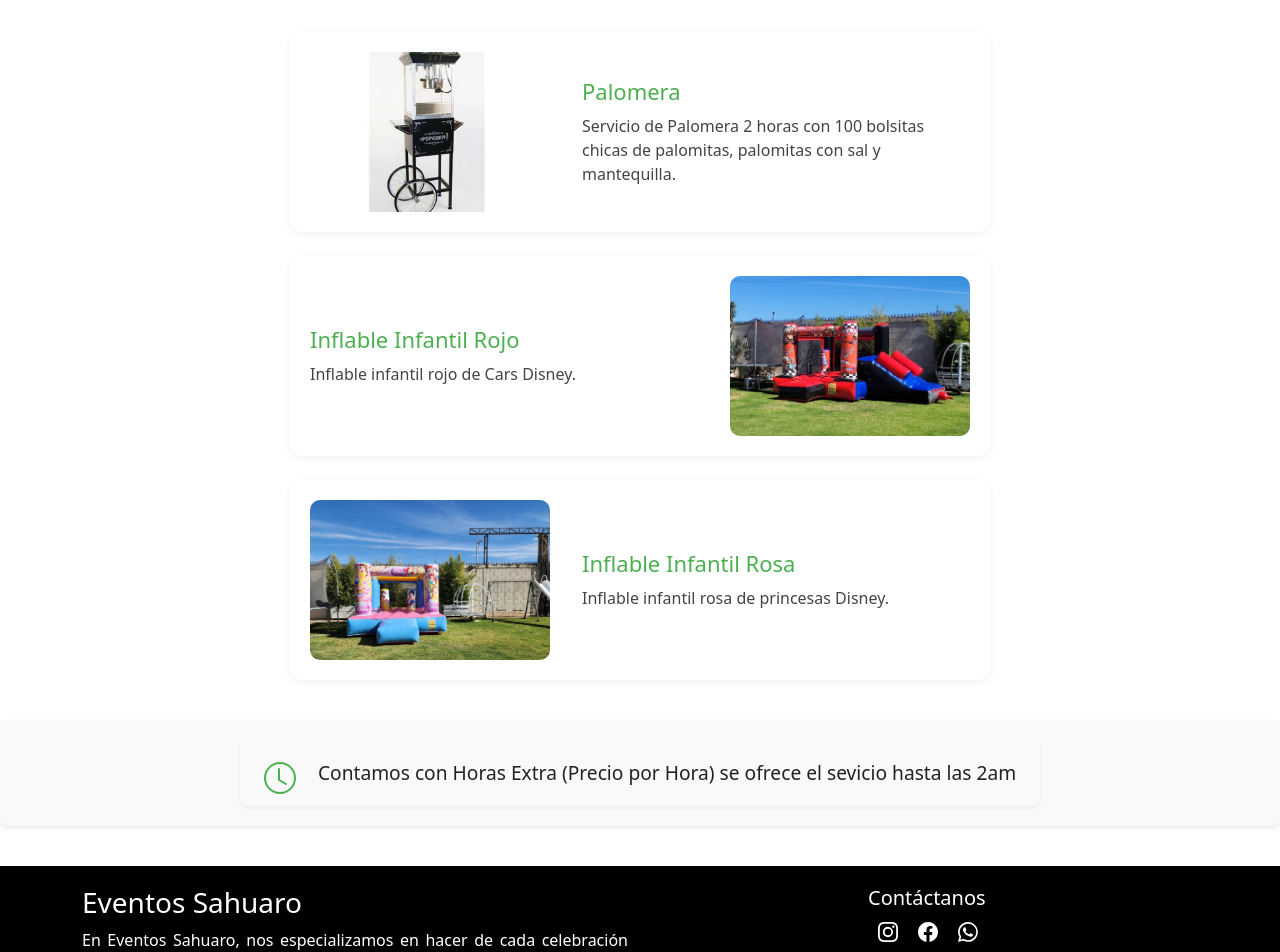
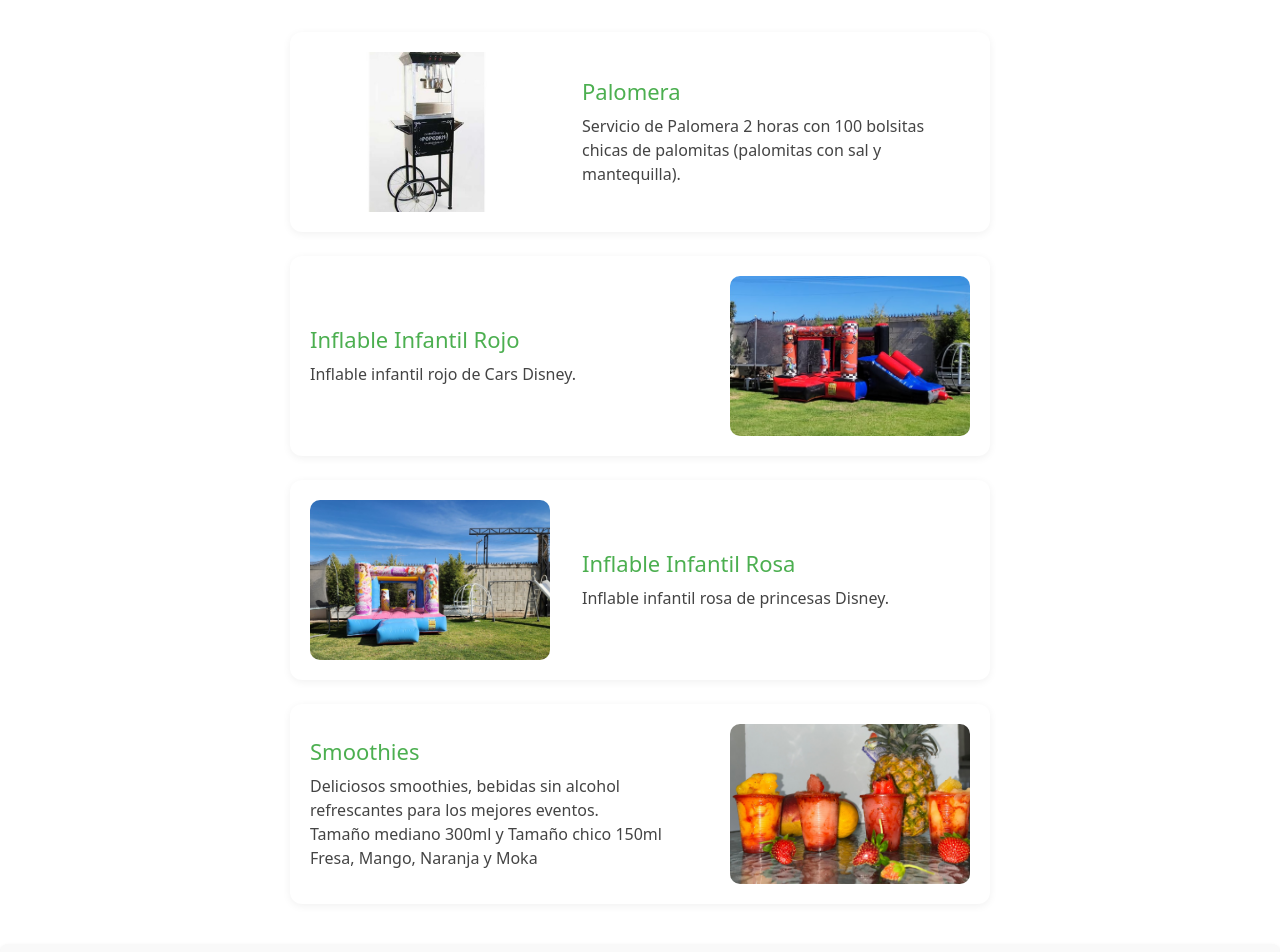
Before and after one commit to AngelStrg/Eventos_sahuaro, an Angular app: page /our-add-service in a window 1280 px wide. Shown: the part 208-1160 px from the top of the page. Built offline with nearby package versions, Linux system fonts and the light colour scheme.

Commit message:
smoothies
si

```diff
--- a/src/app/components/our-add-service/our-add-service.component.html
+++ b/src/app/components/our-add-service/our-add-service.component.html
@@ -14,7 +14,7 @@
     <img src="MAQ_Palomera.jpg" alt="Palomera" />
     <div class="service-text">
       <h4>Palomera</h4>
-      <p>Servicio de Palomera 2 horas con 100 bolsitas chicas de palomitas, palomitas con sal y mantequilla.</p>
+      <p>Servicio de Palomera 2 horas con 100 bolsitas chicas de palomitas (palomitas con sal y mantequilla).</p>
     </div>
   </div>
   <div class="service reverse">
@@ -31,6 +31,15 @@
       <p>Inflable infantil rosa de princesas Disney.</p>
     </div>
   </div>
+  <div class="service reverse">
+    <img src="Smoothies.jpg" alt="Smoothies" />
+    <div class="service-text">
+      <h4>Smoothies</h4>
+      <p>Deliciosos smoothies, bebidas sin alcohol refrescantes para los mejores eventos.</p>
+      <p>Tamaño mediano 300ml y Tamaño chico 150ml</p>
+      <p>Fresa, Mango, Naranja y Moka</p>
+    </div>
+  </div>
 </section>
 <section class="containersvg">
   <div class="svg-row">
```
Also changed, not shown: public/Smoothies.jpg (added).
